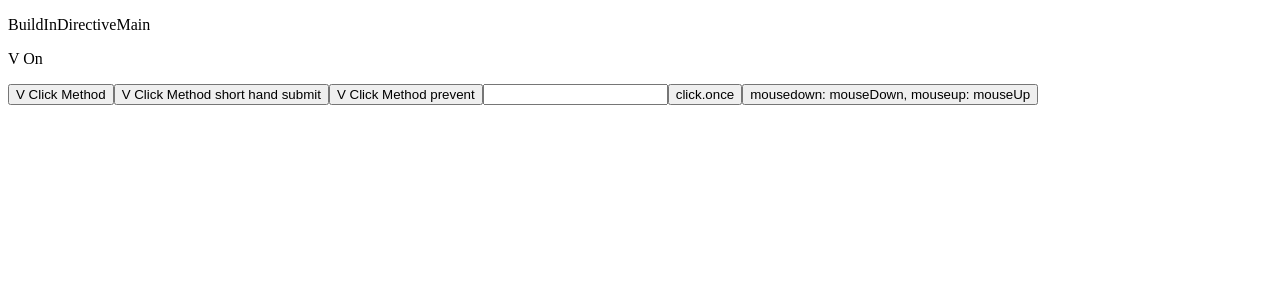
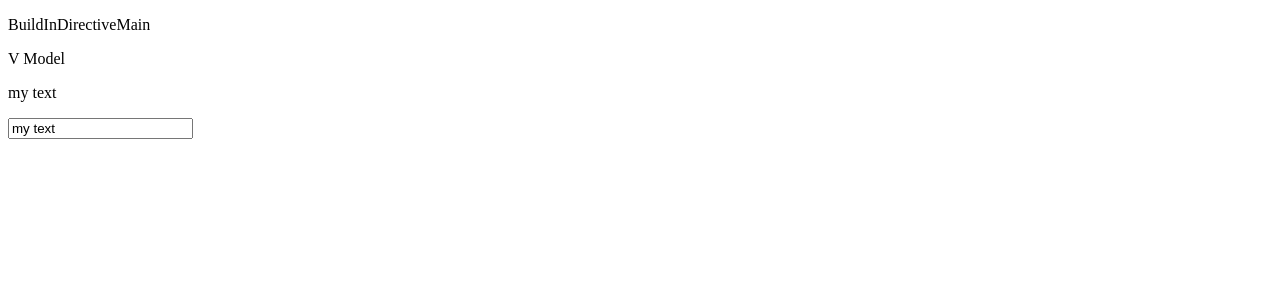
Before and after one commit to es-77/learn-vue-js, a Vue app: page / in a window 1280 px wide. Shown: the top 300 px of the page. Built offline with nearby package versions, Linux system fonts and the light colour scheme.

Commit message:
v-model v-bind

```diff
--- a/src/components/buildInDirectives/BuildInDirectiveMain.vue
+++ b/src/components/buildInDirectives/BuildInDirectiveMain.vue
@@ -7,14 +7,18 @@
   <!-- <VElseVue /> -->
   <!-- <VElseIfVue /> -->
   <!-- <VForVue /> -->
-  <VOnVue />
+  <!-- <VOnVue /> -->
+  <!-- <VbindVue /> -->
+  <VModelVue />
 </template>
 
 <script>
+// import VbindVue from './VBind.vue';
+import VModelVue from './VModel.vue';
 // import VElseVue from './VElse.vue';
 // import VElseIfVue from './VElseIf.vue';
 // import VForVue from './VFor.vue';
-import VOnVue from './VOn.vue';
+// import VOnVue from './VOn.vue';
 // import VIfVue from './VIf.vue';
 // import VHtmlVue from './VHtml.vue';
 // import VShowVue from './VShow.vue';
@@ -30,7 +34,9 @@ export default {
     // VElseVue
     // VElseIfVue
     // VForVue
-    VOnVue
+    // VOnVue
+    // VbindVue
+    VModelVue
   }
 };
 </script>
--- /dev/null
+++ b/src/components/buildInDirectives/VBind.vue
@@ -0,0 +1,16 @@
+<template>
+  <p>V bind</p>
+  <p v-bind:style="{ color: text }">style bind</p>
+  <input type="color" name="color" id="color" v-model="text" />
+</template>
+
+<script>
+export default {
+  name: 'VBind',
+  data() {
+    return {
+      text: 'red'
+    };
+  }
+};
+</script>
--- /dev/null
+++ b/src/components/buildInDirectives/VModel.vue
@@ -0,0 +1,19 @@
+<template>
+  <p>V Model</p>
+  <p>{{ inputText }}</p>
+  <input type="text" v-model="inputText" />
+</template>
+
+<script>
+export default {
+  name: 'VModel',
+  data() {
+    return {
+      inputText: 'my text'
+    };
+  }
+};
+</script>
+
+<style>
+</style>
```
